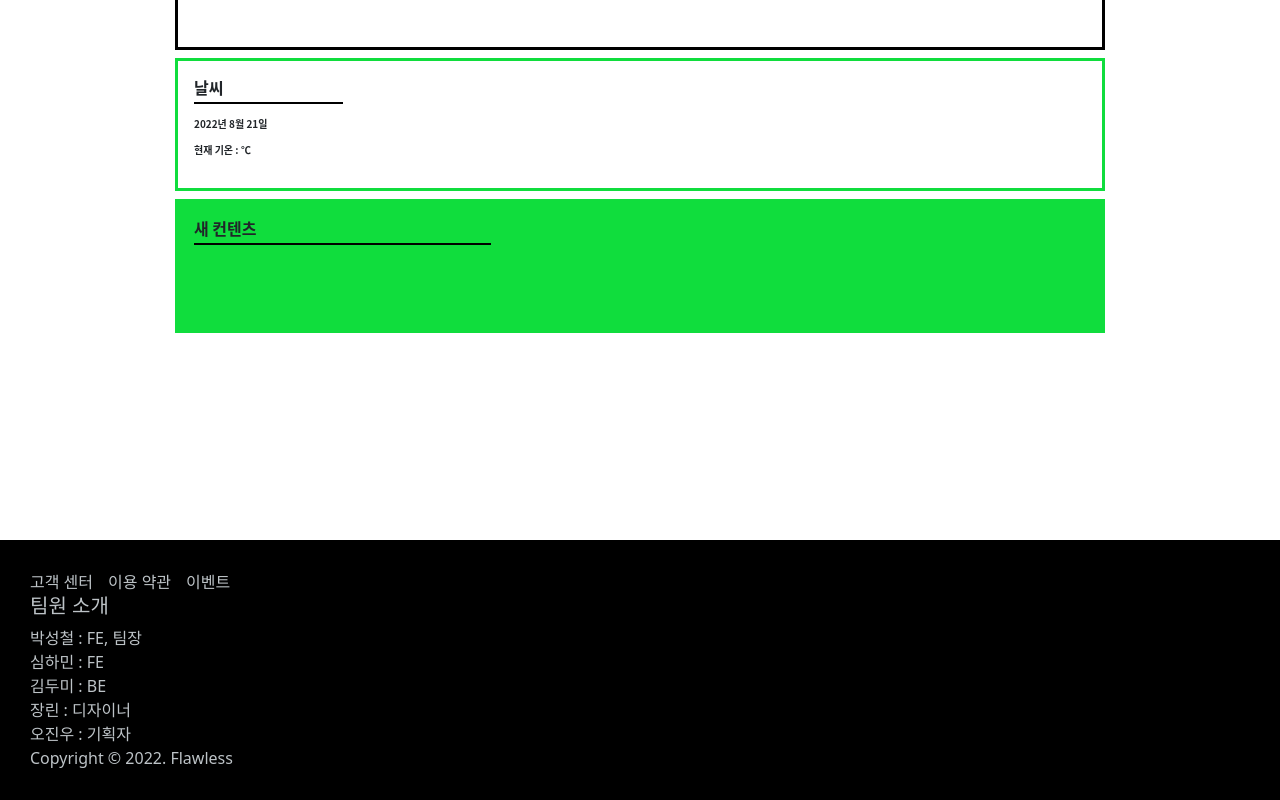
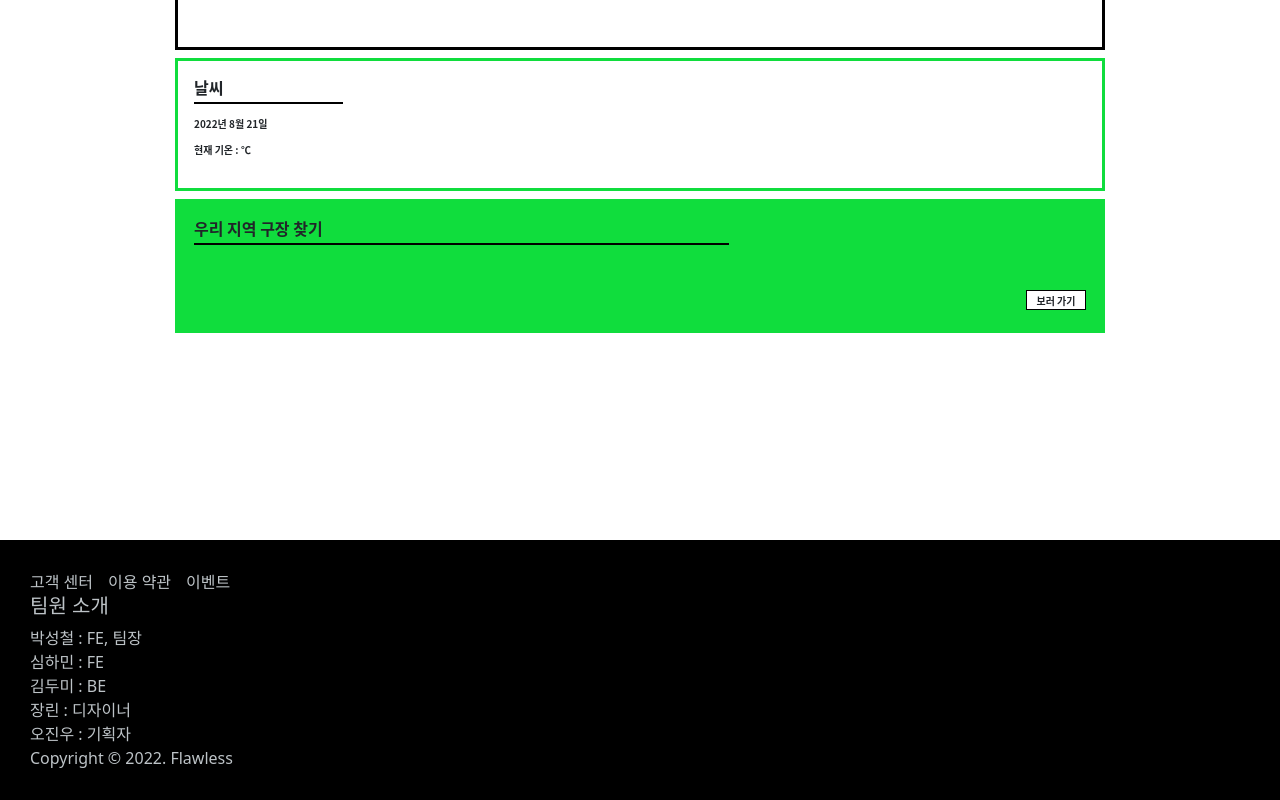
Before and after one commit to manu1307/Flawless-KuHackathon, a React (Create React App) app: page / in a window 1280 px wide. Shown: the part 744-1544 px from the top of the page. Built offline with nearby package versions, Linux system fonts and the light colour scheme; no server answers.

Commit message:
새 컨텐츠 란에 '우리 지역 구장 찾기' 배너 추가

```diff
--- a/src/components/MainPage/MainPageLg.js
+++ b/src/components/MainPage/MainPageLg.js
@@ -39,6 +39,9 @@ export default function MainPageLg() {
     overflow: hidden;
     height: 250px;
     width: 200px;
+  `;
+  const absoluteButton = styled.button`
+    position: absolute;
   `;
   const [currentTemperature, setCurrentTemperature] = useState();
   const [currentDate, setCurrentDate] = useState("");
@@ -103,7 +106,12 @@ export default function MainPageLg() {
                     <Second>예약시간 15:00-17:00</Second>
                     <Second>동행인 수 3명</Second>
                     <div className="h-1/2 flex justify-end">
-                      <Button inputColor="#10dd3d">보러가기</Button>
+                      <Button
+                        inputColor="#10dd3d"
+                        style={{ position: "relative", top: "-20px" }}
+                      >
+                        보러가기
+                      </Button>
                     </div>
                   </div>
                 </div>
@@ -125,7 +133,12 @@ export default function MainPageLg() {
                 </Second>
                 <Logo width="40" height="40" />
                 <div className="flex justify-end">
-                  <Button inputColor="#FFFFFF">보러가기</Button>
+                  <Button
+                    inputColor="#FFFFFF"
+                    style={{ position: "relative", top: "-20px" }}
+                  >
+                    보러가기
+                  </Button>
                 </div>
               </div>
             </div>
@@ -147,7 +160,12 @@ export default function MainPageLg() {
                 </Second>
                 <Logo width="40" height="40" />
                 <div className="flex justify-end">
-                  <Button inputColor="#10dd3d">보러가기</Button>
+                  <Button
+                    inputColor="#10dd3d"
+                    style={{ position: "relative", top: "-15px" }}
+                  >
+                    보러가기
+                  </Button>
                 </div>
               </div>
               <div className="w-3/5 h-full mx-4 p-3 border-black border-2">
@@ -172,7 +190,20 @@ export default function MainPageLg() {
               className="w-full h-1/4 p-3"
               style={{ backgroundColor: "#10DD3D" }}
             >
-              <First>새 컨텐츠</First>
+              <div className="flex flex-col">
+                <div>
+                  <First>우리 지역 구장 찾기</First>
+                  <UnderLine className="w-3/6" />
+                </div>
+                <div className="flex justify-end">
+                  <Button
+                    inputColor="white"
+                    style={{ position: "relative", top: "15px" }}
+                  >
+                    보러가기
+                  </Button>
+                </div>
+              </div>
             </div>
           </div>
         </div>
--- a/src/components/MainPage/MainPageSm.js
+++ b/src/components/MainPage/MainPageSm.js
@@ -75,7 +75,7 @@ export default function MainPageSm() {
                 최근 인기 테니스장
                 <Logo width="30" height="30" fill="black" />
               </First>
-              <UnderLine className="w-2/5" />
+              <UnderLine className="w-1/2" />
             </div>
             <div>
               <Second>8월동안 가장 조회수가 높았던</Second>
@@ -95,7 +95,7 @@ export default function MainPageSm() {
                 최근 인기 골프장
                 <GolfLogo width="30" height="30" fill="black" />
               </First>
-              <UnderLine className="w-1/3" />
+              <UnderLine className="w-1/2" />
             </div>
             <div>
               <Second>8월동안 가장 조회수가 높았던</Second>
@@ -147,10 +147,23 @@ export default function MainPageSm() {
             style={{ backgroundColor: "#10dd3d" }}
           >
             <div>
-              <First className="flex justify-between font-bold">
-                새 컨텐츠
-              </First>
-              <UnderLine className="w-1/3" />
+              <div className="flex flex-col">
+                <div>
+                  <First className="flex justify-between font-bold">
+                    우리 지역 구장 찾기
+                  </First>
+                  <UnderLine className="w-3/5" />
+                </div>
+                <div className="flex justify-end">
+                  <Button
+                    inputColor="white"
+                    borderInput="1px solid black"
+                    style={{ position: "relative", top: "30px" }}
+                  >
+                    보러 가기
+                  </Button>
+                </div>
+              </div>
             </div>
           </Box>
         </div>
```
